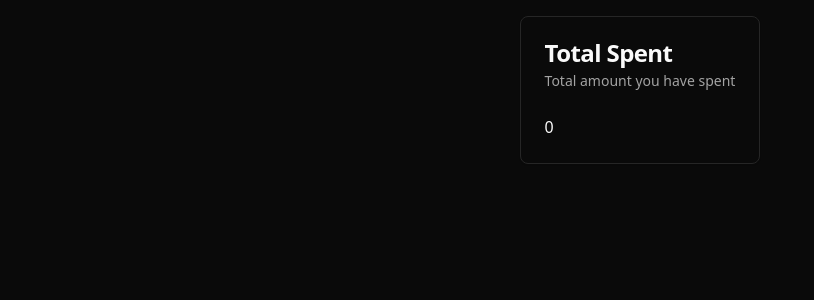
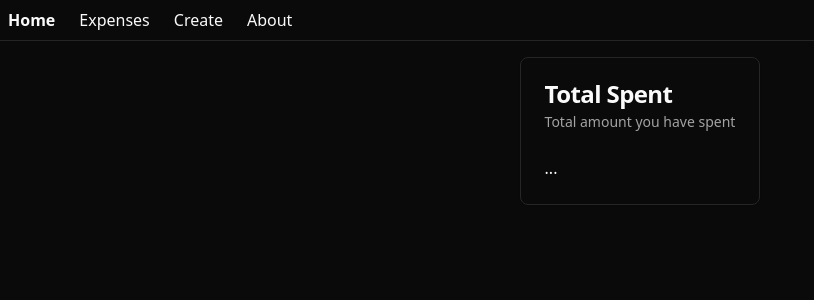
Before and after one commit to ta-02/Expensify, a React (Vite) app in the folder frontend/: page / in a window 1280 px wide. Shown: the top 300 px of the page, without its empty margins (0-814 px from the left). Built offline with nearby package versions, Linux system fonts and the light colour scheme; no server answers.

Commit message:
added router

```diff
--- a/frontend/package.json
+++ b/frontend/package.json
@@ -11,6 +11,8 @@
   },
   "dependencies": {
     "@radix-ui/react-slot": "^1.1.0",
+    "@tanstack/react-query": "^5.50.1",
+    "@tanstack/react-router": "^1.43.12",
     "class-variance-authority": "^0.7.0",
     "clsx": "^2.1.1",
     "lucide-react": "^0.401.0",
@@ -20,6 +22,8 @@
     "tailwindcss-animate": "^1.0.7"
   },
   "devDependencies": {
+    "@tanstack/router-devtools": "^1.43.12",
+    "@tanstack/router-plugin": "^1.43.12",
     "@types/node": "^20.14.10",
     "@types/react": "^18.3.3",
     "@types/react-dom": "^18.3.0",
--- a/frontend/src/App.tsx
+++ /dev/null
@@ -1,37 +0,0 @@
-import {
-  Card,
-  CardContent,
-  CardDescription,
-  CardHeader,
-  CardTitle,
-} from "@/components/ui/card";
-import { useEffect, useState } from "react";
-
-function App() {
-  const [totalSpent, setTotalSpent] = useState(0);
-
-  useEffect(() => {
-    const fetchData = async () => {
-      const res = await fetch("/api/expenses/total-spent");
-      const data = await res.json();
-      setTotalSpent(data.total);
-    };
-    fetchData();
-  }, []);
-
-  return (
-    <div className="flex justify-center items-start mt-4 w-screen h-screen">
-      <Card>
-        <CardHeader>
-          <CardTitle>Total Spent</CardTitle>
-          <CardDescription>Total amount you have spent</CardDescription>
-        </CardHeader>
-        <CardContent>
-          <p>{totalSpent}</p>
-        </CardContent>
-      </Card>
-    </div>
-  );
-}
-
-export default App;
--- a/frontend/src/main.tsx
+++ b/frontend/src/main.tsx
@@ -1,10 +1,28 @@
-import React from 'react'
-import ReactDOM from 'react-dom/client'
-import App from './App.tsx'
-import './index.css'
+import React from "react";
+import ReactDOM from "react-dom/client";
+import "./index.css";
+import { QueryClient, QueryClientProvider } from "@tanstack/react-query";
+import { RouterProvider, createRouter } from "@tanstack/react-router";
 
-ReactDOM.createRoot(document.getElementById('root')!).render(
+// Import the generated route tree
+import { routeTree } from "./routeTree.gen";
+
+// Create a new router instance
+const router = createRouter({ routeTree });
+
+// Register the router instance for type safety
+declare module "@tanstack/react-router" {
+  interface Register {
+    router: typeof router;
+  }
+}
+
+const queryClient = new QueryClient();
+
+ReactDOM.createRoot(document.getElementById("root")!).render(
   <React.StrictMode>
-    <App />
+    <QueryClientProvider client={queryClient}>
+      <RouterProvider router={router} />
+    </QueryClientProvider>
   </React.StrictMode>,
-)
+);
--- /dev/null
+++ b/frontend/src/routeTree.gen.ts
@@ -0,0 +1,113 @@
+/* prettier-ignore-start */
+
+/* eslint-disable */
+
+// @ts-nocheck
+
+// noinspection JSUnusedGlobalSymbols
+
+// This file is auto-generated by TanStack Router
+
+// Import Routes
+
+import { Route as rootRoute } from './routes/__root'
+import { Route as ExpensesImport } from './routes/expenses'
+import { Route as CreateExpenseImport } from './routes/create-expense'
+import { Route as AboutImport } from './routes/about'
+import { Route as IndexImport } from './routes/index'
+
+// Create/Update Routes
+
+const ExpensesRoute = ExpensesImport.update({
+  path: '/expenses',
+  getParentRoute: () => rootRoute,
+} as any)
+
+const CreateExpenseRoute = CreateExpenseImport.update({
+  path: '/create-expense',
+  getParentRoute: () => rootRoute,
+} as any)
+
+const AboutRoute = AboutImport.update({
+  path: '/about',
+  getParentRoute: () => rootRoute,
+} as any)
+
+const IndexRoute = IndexImport.update({
+  path: '/',
+  getParentRoute: () => rootRoute,
+} as any)
+
+// Populate the FileRoutesByPath interface
+
+declare module '@tanstack/react-router' {
+  interface FileRoutesByPath {
+    '/': {
+      id: '/'
+      path: '/'
+      fullPath: '/'
+      preLoaderRoute: typeof IndexImport
+      parentRoute: typeof rootRoute
+    }
+    '/about': {
+      id: '/about'
+      path: '/about'
+      fullPath: '/about'
+      preLoaderRoute: typeof AboutImport
+      parentRoute: typeof rootRoute
+    }
+    '/create-expense': {
+      id: '/create-expense'
+      path: '/create-expense'
+      fullPath: '/create-expense'
+      preLoaderRoute: typeof CreateExpenseImport
+      parentRoute: typeof rootRoute
+    }
+    '/expenses': {
+      id: '/expenses'
+      path: '/expenses'
+      fullPath: '/expenses'
+      preLoaderRoute: typeof ExpensesImport
+      parentRoute: typeof rootRoute
+    }
+  }
+}
+
+// Create and export the route tree
+
+export const routeTree = rootRoute.addChildren({
+  IndexRoute,
+  AboutRoute,
+  CreateExpenseRoute,
+  ExpensesRoute,
+})
+
+/* prettier-ignore-end */
+
+/* ROUTE_MANIFEST_START
+{
+  "routes": {
+    "__root__": {
+      "filePath": "__root.tsx",
+      "children": [
+        "/",
+        "/about",
+        "/create-expense",
+        "/expenses"
+      ]
+    },
+    "/": {
+      "filePath": "index.tsx"
+    },
+    "/about": {
+      "filePath": "about.tsx"
+    },
+    "/create-expense": {
+      "filePath": "create-expense.tsx"
+    },
+    "/expenses": {
+      "filePath": "expenses.tsx"
+    }
+  }
+}
+ROUTE_MANIFEST_END */
--- /dev/null
+++ b/frontend/src/routes/__root.tsx
@@ -0,0 +1,36 @@
+import { createRootRoute, Link, Outlet } from "@tanstack/react-router";
+// import { TanStackRouterDevtools } from "@tanstack/router-devtools";
+
+export const Route = createRootRoute({
+  component: Root,
+});
+
+function NavBar() {
+  return (
+    <div className="p-2 flex gap-6">
+      <Link to="/" className="[&.active]:font-bold">
+        Home
+      </Link>{" "}
+      <Link to="/expenses" className="[&.active]:font-bold">
+        Expenses
+      </Link>
+      <Link to="/create-expense" className="[&.active]:font-bold">
+        Create
+      </Link>
+      <Link to="/about" className="[&.active]:font-bold">
+        About
+      </Link>
+    </div>
+  );
+}
+
+function Root() {
+  return (
+    <>
+      <NavBar />
+      <hr />
+      <Outlet />
+      {/* <TanStackRouterDevtools /> */}
+    </>
+  );
+}
--- /dev/null
+++ b/frontend/src/routes/about.tsx
@@ -0,0 +1,9 @@
+import { createFileRoute } from "@tanstack/react-router";
+
+export const Route = createFileRoute("/about")({
+  component: About,
+});
+
+function About() {
+  return <div className="p-2">Hello from About!</div>;
+}
--- /dev/null
+++ b/frontend/src/routes/create-expense.tsx
@@ -0,0 +1,9 @@
+import { createFileRoute } from "@tanstack/react-router";
+
+export const Route = createFileRoute("/create-expense")({
+  component: CreateExpense,
+});
+
+function CreateExpense() {
+  return <div className="p-2">Create Expense</div>;
+}
--- /dev/null
+++ b/frontend/src/routes/expenses.tsx
@@ -0,0 +1,25 @@
+import { useQuery } from "@tanstack/react-query";
+import { createFileRoute } from "@tanstack/react-router";
+
+export const Route = createFileRoute("/expenses")({
+  component: Expenses,
+});
+
+const getExpenses = async () => {
+  const res = await fetch("/api/expenses");
+  if (!res.ok) {
+    throw new Error("server error");
+  }
+  const data = await res.json();
+  return data;
+};
+
+function Expenses() {
+  const { isPending, error, data } = useQuery<{ total: number }>({
+    queryKey: ["get-expenses"],
+    queryFn: getExpenses,
+  });
+
+  if (error) return "An error has occurred: " + error.message;
+  return <div className="p-2">Show All Expenses!</div>;
+}
--- /dev/null
+++ b/frontend/src/routes/index.tsx
@@ -0,0 +1,46 @@
+import { createFileRoute } from "@tanstack/react-router";
+
+export const Route = createFileRoute("/")({
+  component: Index,
+});
+
+import {
+  Card,
+  CardContent,
+  CardDescription,
+  CardHeader,
+  CardTitle,
+} from "@/components/ui/card";
+import { useQuery } from "@tanstack/react-query";
+
+const getTotalSpent = async () => {
+  const res = await fetch("/api/expenses/total-spent");
+  if (!res.ok) {
+    throw new Error("server error");
+  }
+  const data = await res.json();
+  return data;
+};
+
+function Index() {
+  const { isPending, error, data } = useQuery<{ total: number }>({
+    queryKey: ["get-total-spent"],
+    queryFn: getTotalSpent,
+  });
+
+  if (error) return "An error has occurred: " + error.message;
+
+  return (
+    <div className="flex justify-center items-start mt-4 w-screen h-screen">
+      <Card>
+        <CardHeader>
+          <CardTitle>Total Spent</CardTitle>
+          <CardDescription>Total amount you have spent</CardDescription>
+        </CardHeader>
+        <CardContent>
+          <p>{isPending ? "..." : data.total}</p>
+        </CardContent>
+      </Card>
+    </div>
+  );
+}
--- a/frontend/vite.config.ts
+++ b/frontend/vite.config.ts
@@ -1,9 +1,10 @@
 import path from "path";
 import { defineConfig } from "vite";
 import react from "@vitejs/plugin-react";
+import { TanStackRouterVite } from "@tanstack/router-plugin/vite";
 
 export default defineConfig({
-  plugins: [react()],
+  plugins: [react(), TanStackRouterVite()],
   resolve: {
     alias: {
       "@": path.resolve(__dirname, "./src"),
```
Also changed, not shown: 2 other files (tests, documents, lock files or other folders).
